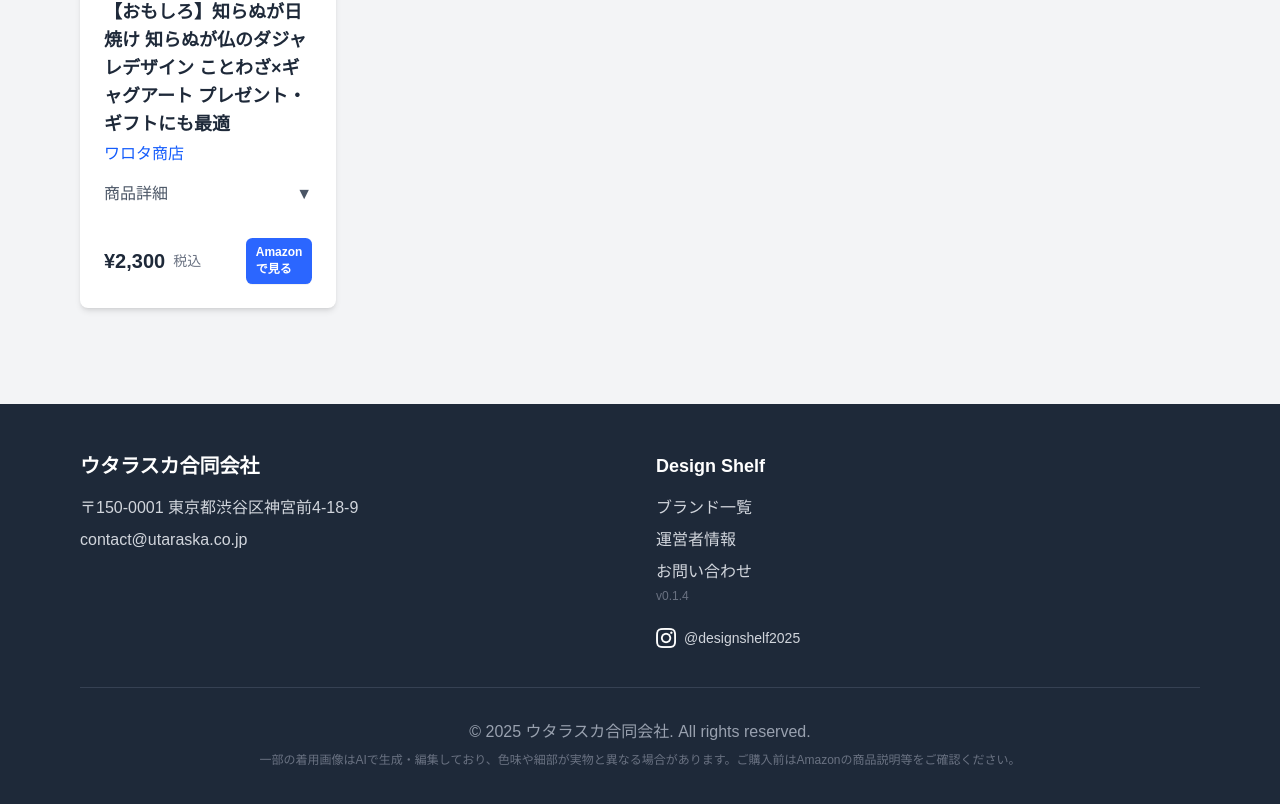
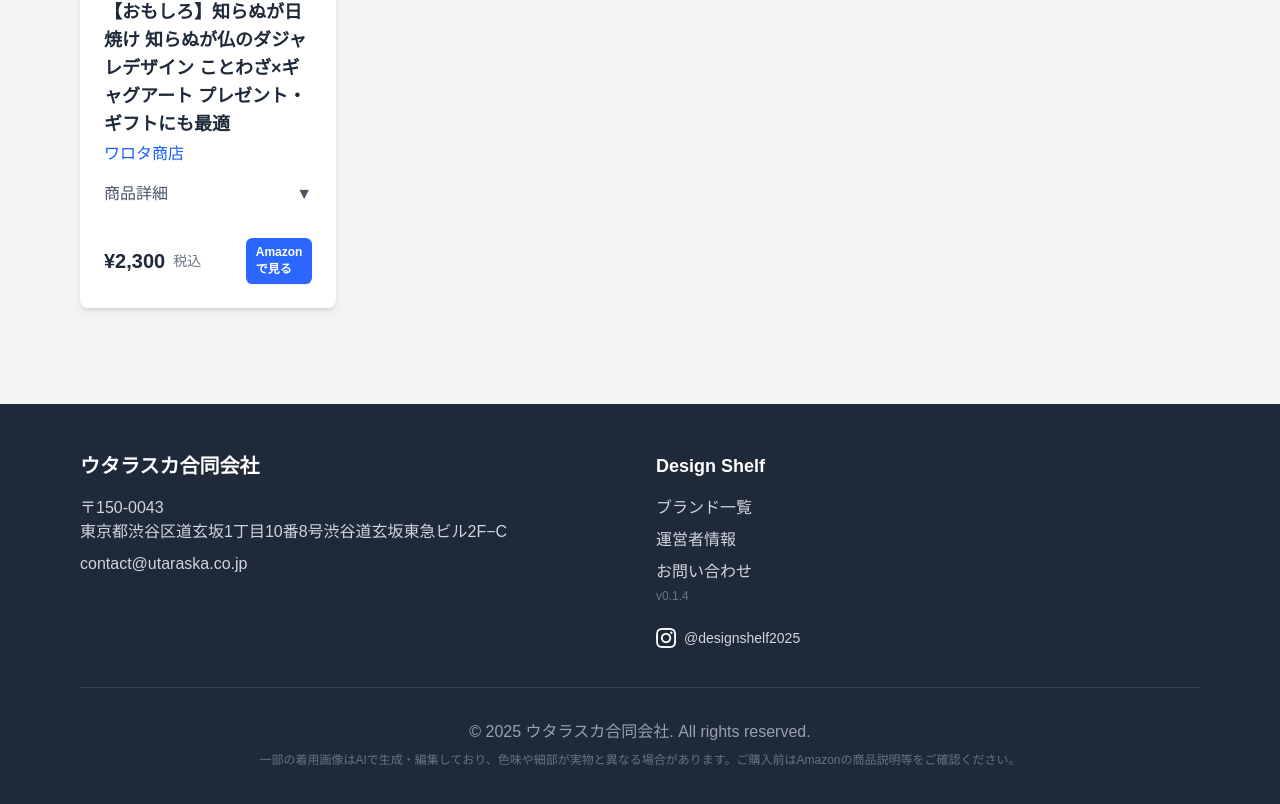
Before and after one commit to Makoto0824/utaraska-web, a Next.js app: page /designshelf/jp in a window 1280 px wide. Shown: the part 6864-7668 px from the top of the page. Built offline with nearby package versions, Linux system fonts and the light colour scheme; a web font is replaced by a local one.

Commit message:
JP版とEN版の会社住所を更新

```diff
--- a/app/designshelf/jp/page.tsx
+++ b/app/designshelf/jp/page.tsx
@@ -1282,7 +1282,7 @@ export default function DesignShelf() {
           <div className="grid grid-cols-1 md:grid-cols-2 gap-8 mb-8">
             <div>
               <h3 className="text-xl font-bold mb-4">ウタラスカ合同会社</h3>
-              <p className="text-gray-300 mb-2">〒150-0001 東京都渋谷区神宮前4-18-9</p>
+              <p className="text-gray-300 mb-2">〒150-0043<br />東京都渋谷区道玄坂1丁目10番8号渋谷道玄坂東急ビル2F−C</p>
               <p className="text-gray-300">contact@utaraska.co.jp</p>
             </div>
             <div>
--- a/app/designshelf/page.tsx
+++ b/app/designshelf/page.tsx
@@ -740,7 +740,7 @@ export default function DesignShelf() {
           <div className="mb-8">
             <div>
               <h3 className="text-xl font-bold mb-4">Utaraska LLC</h3>
-              <p className="text-gray-300 mb-2">4-18-9 Jingumae, Shibuya-ku, Tokyo 150-0001, Japan</p>
+              <p className="text-gray-300 mb-2">2F-C, Shibuya Dogenzaka Tokyu Building, 1-10-8 Dogenzaka, Shibuya-ku, Tokyo 150-0043, Japan</p>
               <p className="text-gray-300">contact@utaraska.co.jp</p>
             </div>
           </div>
```
